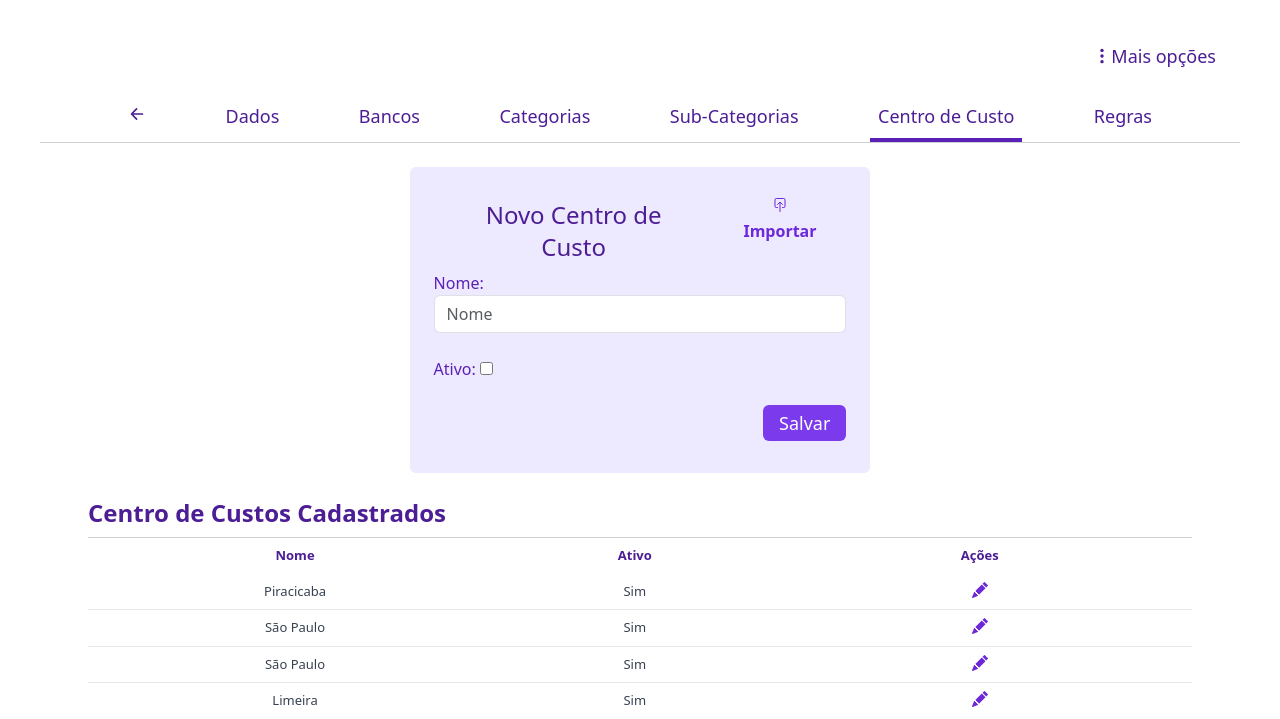
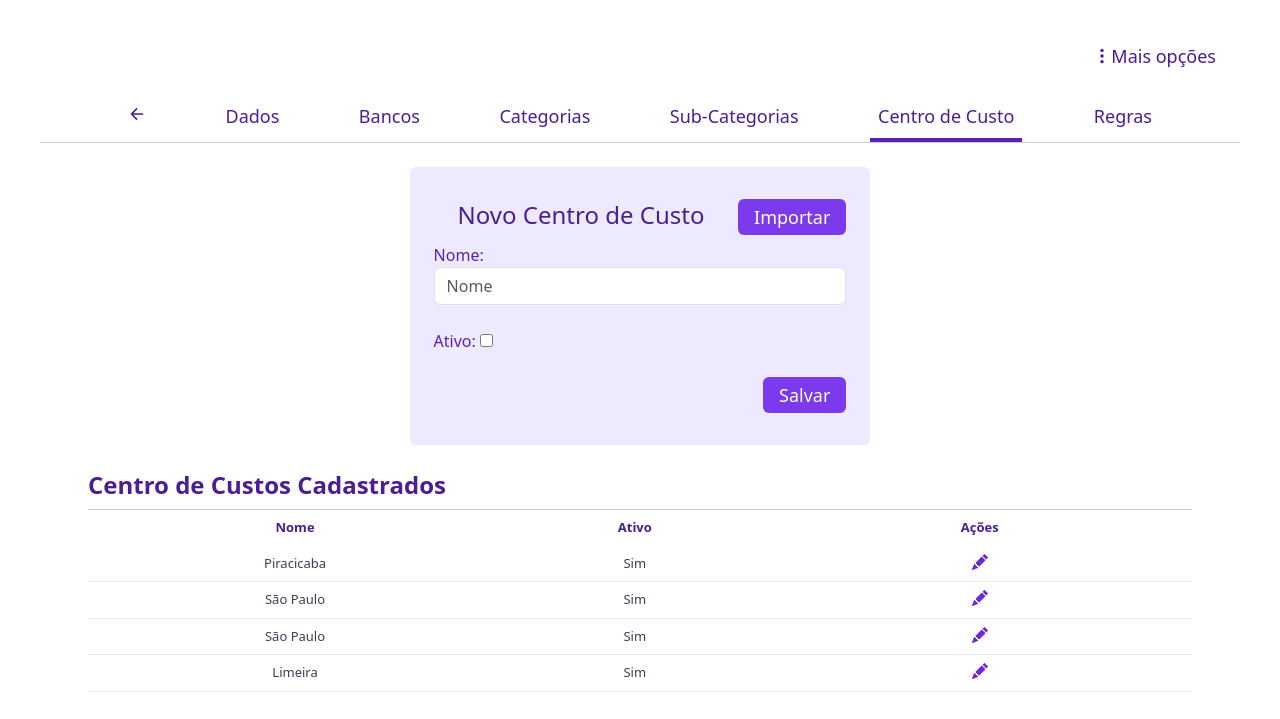
Before and after one commit to ControlNorte/Ctrl.N-Cat, a Django app: template financeiro/templates/cadastros/centrocusto.html in a window 1280 px wide. Shown: the part 62-781 px from the top of the page. After the commit the page ends 754 px from the top, so only its background shows below. Run offline with Django 5.2, Linux system fonts and the light colour scheme; the template is opened without the code that fills it: values that come from a table or form of the project are taken from there, others are empty; data comes from the database, SQL or seed files in the repository; some libraries are stand-ins or nearby versions.

```diff
--- a/financeiro/templates/cadastros/centrocusto.html
+++ b/financeiro/templates/cadastros/centrocusto.html
@@ -51,8 +51,8 @@ Financeiro | {{ dadoscliente }}
                         <div class="py-2 px-4 text-2xl text-violet-900 text-center">Novo Centro de Custo</div>
                          <div>
                              <a href="#">
-                                <button class="bg-transparent text-violet-700 font-semibold hover:text-black px-4 pt-1 rounded">
-                                   <ion-icon name="push-outline"></ion-icon> Importar
+                                <button class="bg-violet-600 hover:bg-violet-800 text-white py-1 my-2 px-3 md:text-lg rounded-md" type="button" data-bs-toggle="modal" data-bs-target="#importModal">
+                                    Importar
                                 </button>
                             </a>
                          </div>
```
